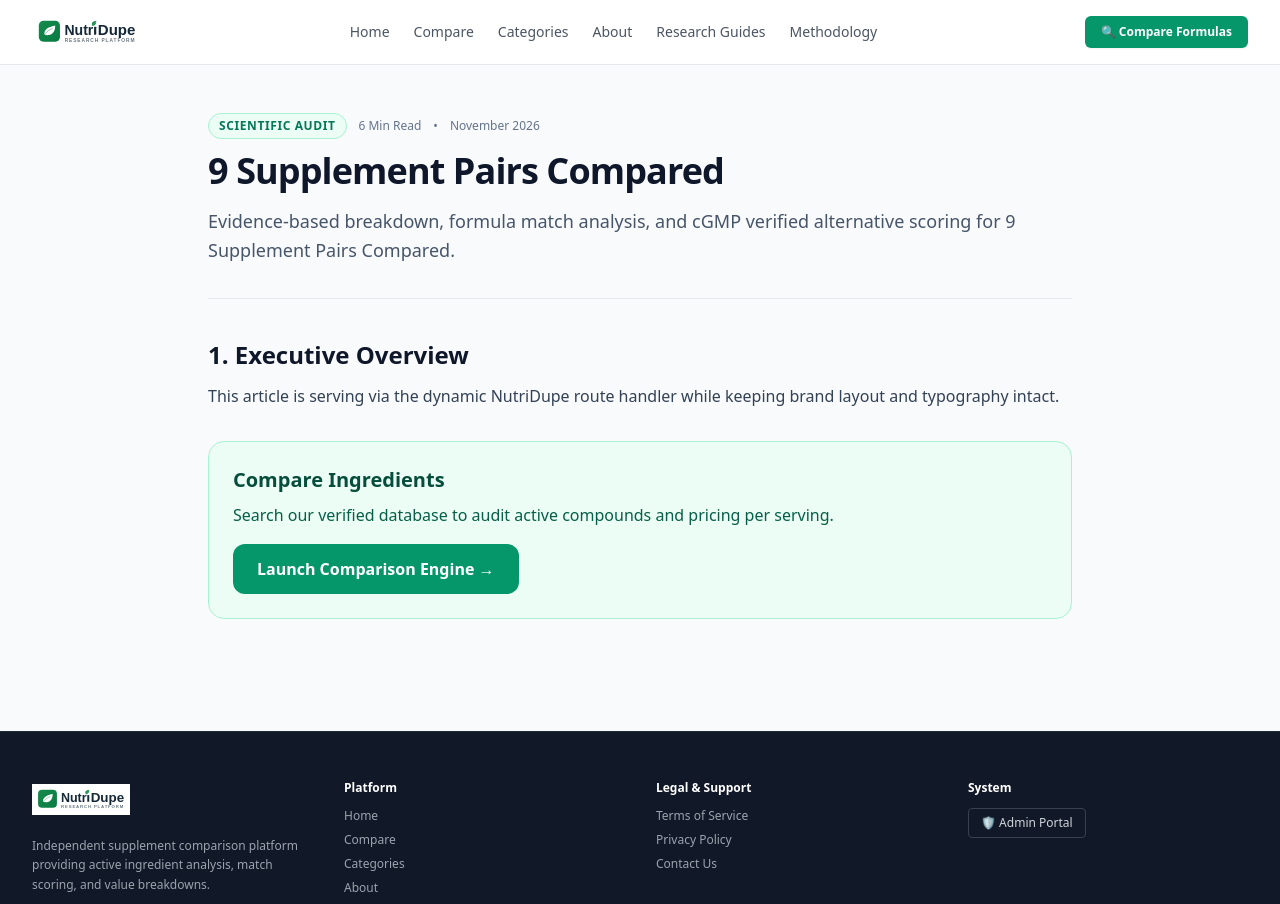
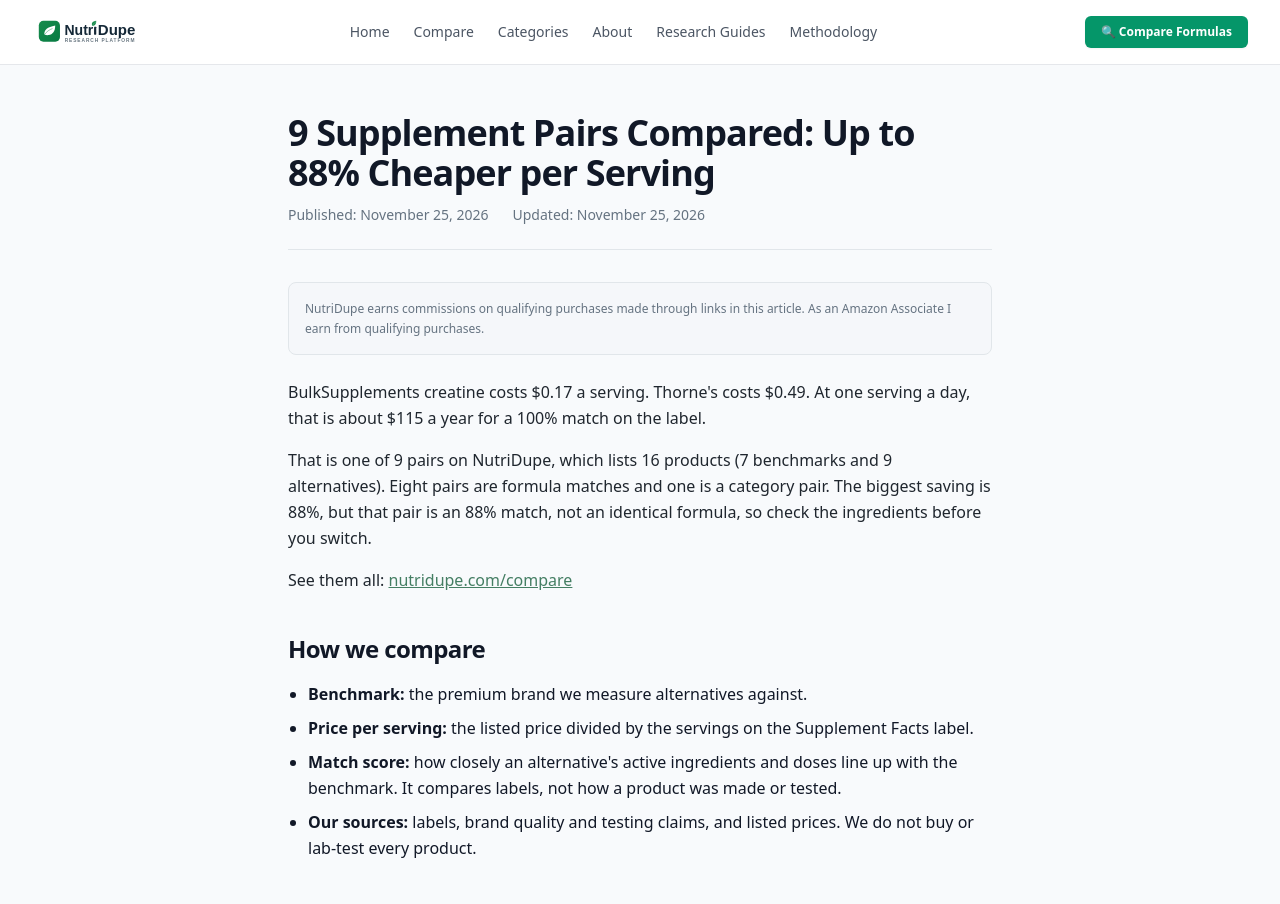
Before and after one commit to Jalil63/nutridupe, a Next.js app: page /research-guides/9-supplement-pairs-compared in a window 1280 px wide. Shown: the top 904 px of the page. Built offline with nearby package versions, Linux system fonts and the light colour scheme.

Commit message:
Add Supplement Pairs Compared article page
This page compares 9 supplement pairs, highlighting price differences and match scores. It includes product details and links for further exploration.

```diff
--- /dev/null
+++ b/app/research-guides/9-supplement-pairs-compared/page.tsx
@@ -0,0 +1,150 @@
+import type { Metadata } from 'next';
+import Link from 'next/link';
+
+const PAGE_URL = 'https://www.nutridupe.com/research-guides/9-supplement-pairs-compared';
+const TITLE = '9 Supplement Pairs Compared: Up to 88% Cheaper per Serving';
+const DESCRIPTION =
+  'Compare 9 supplement pairs across 16 products on NutriDupe using label match scores, price per serving, and brand quality and testing claims.';
+
+export const metadata: Metadata = {
+  title: `${TITLE} | NutriDupe`,
+  description: DESCRIPTION,
+  alternates: {
+    canonical: PAGE_URL,
+  },
+  openGraph: {
+    title: TITLE,
+    description: DESCRIPTION,
+    url: PAGE_URL,
+    type: 'article',
+    publishedTime: '2026-11-25',
+    modifiedTime: '2026-11-25',
+  },
+};
+
+export default function SupplementPairsArticlePage() {
+  return (
+    <article className="mx-auto max-w-3xl px-4 py-12 sm:px-6 lg:px-8">
+      <header className="mb-8 border-b border-border pb-6">
+        <h1 className="text-3xl font-bold tracking-tight sm:text-4xl">
+          9 Supplement Pairs Compared: Up to 88% Cheaper per Serving
+        </h1>
+        <div className="mt-3 flex flex-wrap gap-x-6 gap-y-1 text-sm text-muted-foreground">
+          <span>Published: November 25, 2026</span>
+          <span>Updated: November 25, 2026</span>
+        </div>
+      </header>
+
+      <div className="mb-6 rounded-lg border border-border bg-secondary/40 p-4 text-xs leading-relaxed text-muted-foreground">
+        NutriDupe earns commissions on qualifying purchases made through links in this article. As an
+        Amazon Associate I earn from qualifying purchases.
+      </div>
+
+      <div className="space-y-4 text-base leading-relaxed text-foreground">
+        <p>
+          BulkSupplements creatine costs $0.17 a serving. Thorne&apos;s costs $0.49. At one serving
+          a day, that is about $115 a year for a 100% match on the label.
+        </p>
+        <p>
+          That is one of 9 pairs on NutriDupe, which lists 16 products (7 benchmarks and 9
+          alternatives). Eight pairs are formula matches and one is a category pair. The biggest
+          saving is 88%, but that pair is an 88% match, not an identical formula, so check the
+          ingredients before you switch.
+        </p>
+        <p>
+          See them all:{' '}
+          <Link href="/compare" className="font-medium text-primary underline">
+            nutridupe.com/compare
+          </Link>
+        </p>
+      </div>
+
+      <section className="mt-10">
+        <h2 className="text-2xl font-bold tracking-tight">How we compare</h2>
+        <ul className="mt-4 list-disc space-y-2 pl-5 text-base leading-relaxed">
+          <li>
+            <strong>Benchmark:</strong> the premium brand we measure alternatives against.
+          </li>
+          <li>
+            <strong>Price per serving:</strong> the listed price divided by the servings on the
+            Supplement Facts label.
+          </li>
+          <li>
+            <strong>Match score:</strong> how closely an alternative&apos;s active ingredients and
+            doses line up with the benchmark. It compares labels, not how a product was made or
+            tested.
+          </li>
+          <li>
+            <strong>Our sources:</strong> labels, brand quality and testing claims, and listed
+            prices. We do not buy or lab-test every product.
+          </li>
+        </ul>
+      </section>
+
+      <section className="mt-10">
+        <h2 className="text-2xl font-bold tracking-tight">The pairs</h2>
+        <p className="mt-1 text-sm font-medium text-muted-foreground">
+          Prices as of Nov 25, 2026
+        </p>
+        <ul className="mt-4 list-disc space-y-3 pl-5 text-base leading-relaxed">
+          <li>
+            <strong>Creatine:</strong> Thorne Creatine Monohydrate ($0.49) → BulkSupplements
+            Creatine Monohydrate ($0.17, 100% match, 65% cheaper) and Nutricost Creatine Monohydrate
+            ($0.22, 100% match, 55% cheaper).
+          </li>
+          <li>
+            <strong>Probiotics:</strong> Seed DS-01 Daily Synbiotic ($2.00) → NOW Probiotic-10 (25
+            Billion CFU) ($0.25, 88% match, 88% cheaper) and Renew Life Ultimate Flora Extra Care 30B
+            ($0.73, 84% match, 64% cheaper).
+          </li>
+          <li>
+            <strong>Greens:</strong> Athletic Greens AG1 ($2.83) → Bloom Greens &amp; Superfoods
+            ($0.93, 78% match, 67% cheaper). Organifi Green Juice ($1.81) → Amazing Grass Greens
+            Blend ($0.75, 94% match, 59% cheaper).
+          </li>
+          <li>
+            <strong>Collagen:</strong> Vital Proteins Collagen Peptides ($1.14) → Sports Research
+            Collagen Peptides ($0.64, 95% match, 44% cheaper).
+          </li>
+          <li>
+            <strong>Multivitamin:</strong> Thorne Basic Nutrients 2/Day ($1.20) → Pure Encapsulations
+            O.N.E. Multivitamin ($0.83, 96% match, 31% cheaper).
+          </li>
+          <li>
+            <strong>Metabolic (category pair):</strong> Pendulum Metabolic Daily ($2.00) → Integrative
+            Therapeutics Berberine ($0.55, 73% cheaper). This is not a formula match. Pendulum is a
+            probiotic blend and Integrative Therapeutics is berberine, so compare the labels
+            closely.
+          </li>
+        </ul>
+        <p className="mt-4 text-base leading-relaxed">
+          A lower match score means bigger differences in ingredients or doses, so read the Supplement
+          Facts label before you switch.
+        </p>
+      </section>
+
+      <section className="mt-10">
+        <h2 className="text-2xl font-bold tracking-tight">What we fixed</h2>
+        <p className="mt-3 text-base leading-relaxed">
+          Some product buttons used to send you to search results instead of the product page. We
+          fixed that and hid 11 listings without a working product link. 16 products are left on the
+          site.
+        </p>
+      </section>
+
+      <section className="mt-10">
+        <h2 className="text-2xl font-bold tracking-tight">What&apos;s next</h2>
+        <p className="mt-3 text-base leading-relaxed">
+          We have no pairs yet for Sleep, Stress/Cortisol, Nootropics or Longevity. Which should we
+          check first? Reply with one word.
+        </p>
+        <p className="mt-4 text-base leading-relaxed">
+          Full list:{' '}
+          <Link href="/compare" className="font-medium text-primary underline">
+            nutridupe.com/compare
+          </Link>
+        </p>
+      </section>
+    </article>
+  );
+}
```
